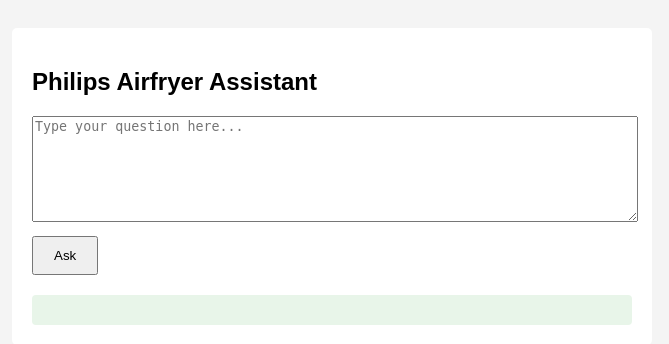
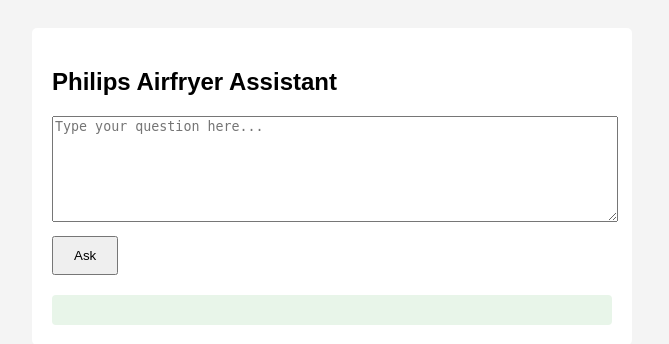
Before and after one commit to Loveleen-Versuni/airfryer-ai-assistant, a Flask app: page / in a window 1280 px wide. Shown: the top 344 px of the page, without its empty margins (308-977 px from the left). Run offline with Flask 3, Linux system fonts and the light colour scheme.

Commit message:
Update index.html

```diff
--- a/templates/index.html
+++ b/templates/index.html
@@ -2,9 +2,10 @@
 <html>
 <head>
     <title>Philips Airfryer AI Assistant</title>
+    <meta name="viewport" content="width=device-width, initial-scale=1.0">
     <style>
         body { font-family: Arial, sans-serif; background: #f4f4f4; padding: 20px; }
-        #chatbox { max-width: 600px; margin: auto; background: #fff; padding: 20px; border-radius: 5px; }
+       #chatbox { width: 90%; max-width: 600px; margin: auto; background: #fff; padding: 20px; border-radius: 5px; box-sizing: border-box; }
         textarea { width: 100%; height: 100px; }
         button { padding: 10px 20px; margin-top: 10px; }
         #response { margin-top: 20px; background: #e8f5e9; padding: 15px; border-radius: 4px; }
```
